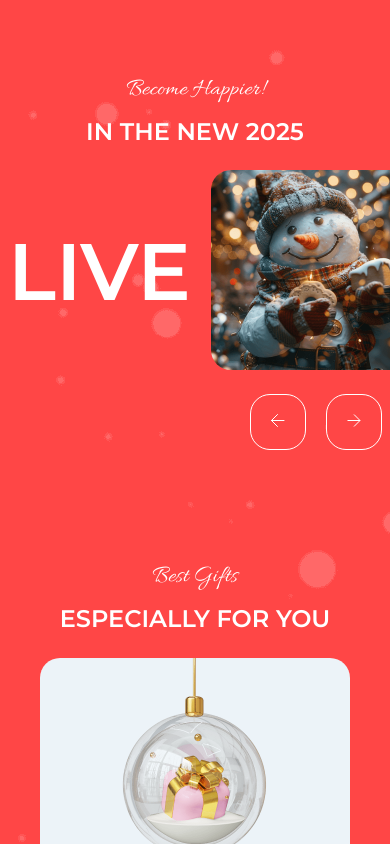
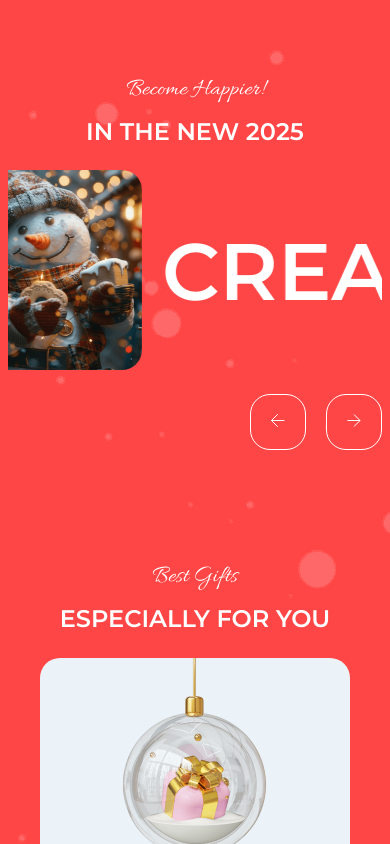
Before and after one commit to kanykeizulumova/Christmas-shop-for-RS-School, a website built with webpack: page christmas-shop/index.html in a window 390 px wide. Both pictures are taken after a click on the button 354 px from the left and 2040 px from the top of the page. Shown: the part 1618-2462 px from the top of the page. Built offline with nearby package versions, Linux system fonts and the light colour scheme.

Commit message:
feat:iImplementation of the Slider on the home page

```diff
--- a/christmas-shop/index.html
+++ b/christmas-shop/index.html
@@ -89,6 +89,7 @@
           <p class="caption">Become Happier!</p>
           <h2>in the new 2025</h2>
         </div>
+        <div class="slider-viewport">
           <div class="slider-row">
             <p class="slider-text">Live</p>
             <div class="slider-image-container">
@@ -105,6 +106,7 @@
             <p class="slider-text">dream</p>
             <div class="slider-image-container">
               <img src="./assets/fairytale-house.png" alt="fairytale-house">
+            </div>
           </div>
         </div>
 
--- a/christmas-shop/index.js
+++ b/christmas-shop/index.js
@@ -1,5 +1,4 @@
 
-console.log('Christmas Shop - Home page loaded');
 
 const burger = document.getElementById('burger');
 const menu = document.getElementById('nav-menu');
@@ -62,3 +61,48 @@ document.addEventListener('DOMContentLoaded', () => {
     updateTimer();
     const timerId = setInterval(updateTimer, 1000);
 });
+
+
+const sliderRow = document.querySelector('.slider-row');
+const sliderViewport = document.querySelector('.slider-viewport');
+const btnLeft = document.querySelector('.arrow-left');
+const btnRight = document.querySelector('.arrow-right');
+
+let currentStep = 0;
+let maxSteps;
+
+function updateSlider() {
+    if (window.innerWidth > 768) {
+        maxSteps = 3;
+    } else {
+        maxSteps = 6;
+    }
+    const totalWidth = sliderRow.scrollWidth;
+    const viewportWidth = sliderViewport.clientWidth;
+    const availableScroll = totalWidth - viewportWidth;
+    const stepWidth = availableScroll / maxSteps;
+    const transformValue = currentStep * stepWidth;
+    sliderRow.style.transform = `translateX(-${transformValue}px)`;
+    btnLeft.disabled = (currentStep === 0);
+    btnRight.disabled = (currentStep === maxSteps);
+    console.log({ totalWidth, viewportWidth, availableScroll, stepWidth });
+}
+
+updateSlider();
+btnLeft.addEventListener('click', () => {
+    if (currentStep > 0) {
+        currentStep--;
+        updateSlider();
+    }
+});
+btnRight.addEventListener('click', () => {
+    if (currentStep < maxSteps) {
+        currentStep++;
+        updateSlider();
+    }
+});
+
+window.addEventListener('resize', () => {
+    currentStep = 0;
+    updateSlider();
+});
--- a/christmas-shop/style.css
+++ b/christmas-shop/style.css
@@ -440,6 +440,13 @@ header {
   color: var(--static-white);
 }
 
+.slider-viewport {
+  overflow: hidden;
+  width: 100%;
+  padding: 0 82px;
+  box-sizing: border-box;
+}
+
 .slider-texts {
   display: flex;
   flex-direction: column;
@@ -457,9 +464,11 @@ header {
   display: flex;
   flex-direction: row;
   flex-wrap: nowrap;
+  width: max-content;
   gap: 20px;
   align-items: center;
-  margin-left: 82px;
+  transition: transform 0.5s ease;
+  will-change: transform;
 }
 
 .slider-image-container>img {
@@ -483,6 +492,12 @@ header {
   border-radius: 20px;
   border: 1px solid var(--static-white, #FFFFFF);
   transition: background-color 0.3s ease;
+}
+
+.arrow-left:disabled,
+.arrow-right:disabled {
+  opacity: 0.4;
+  cursor: not-allowed;
 }
 
 .icon {
@@ -824,8 +839,8 @@ body.lock {
     margin: 0 8px;
   }
 
-  .slider-row {
-    margin: 0;
+  .slider-viewport {
+    padding: 0;
   }
 
   .slider-arrow {
```
Lines whose indentation alone changed are shown as unchanged.
